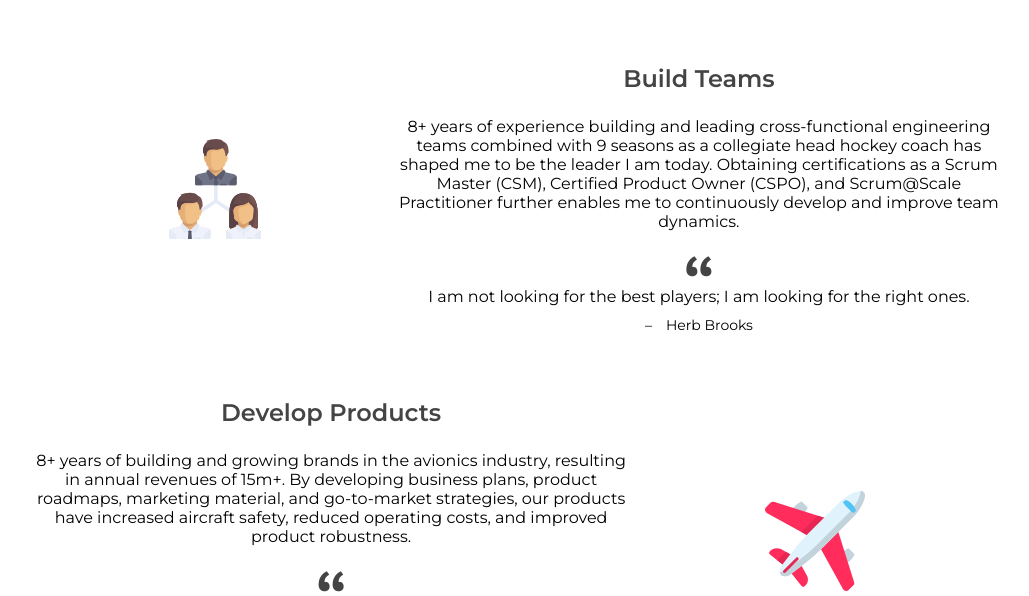
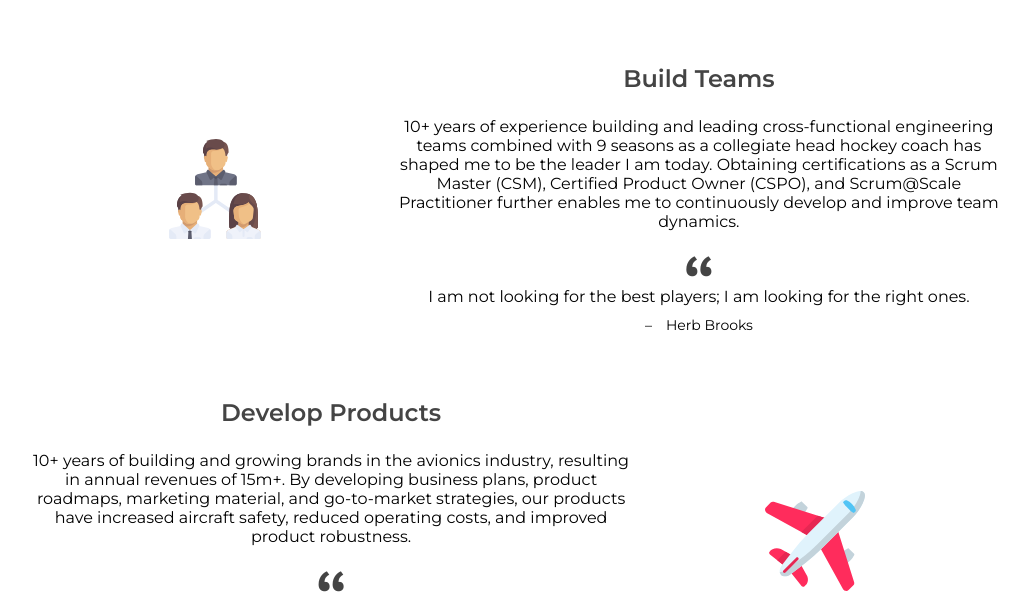
Before and after one commit to nelsonuwp/nelsonuwp.github.io, a plain HTML site: page index.html in a window 1280 px wide. Shown: the part 1118-1714 px from the top of the page, without its empty margins (125-1154 px from the left). Drawn offline with Linux system fonts and the light colour scheme.

Commit message:
updated years

```diff
--- a/index.html
+++ b/index.html
@@ -104,7 +104,7 @@
 					<div class="details">
 						<h3>Build Teams</h3>
 						<p>
-							8+ years of experience building and leading
+							10+ years of experience building and leading
 							cross-functional engineering teams combined with 9
 							seasons as a collegiate head hockey coach has shaped
 							me to be the leader I am today. Obtaining
@@ -130,7 +130,7 @@
 					<div class="details">
 						<h3>Develop Products</h3>
 						<p>
-							8+ years of building and growing brands in the
+							10+ years of building and growing brands in the
 							avionics industry, resulting in annual revenues of
 							15m+. By developing business plans, product
 							roadmaps, marketing material, and go-to-market
```
